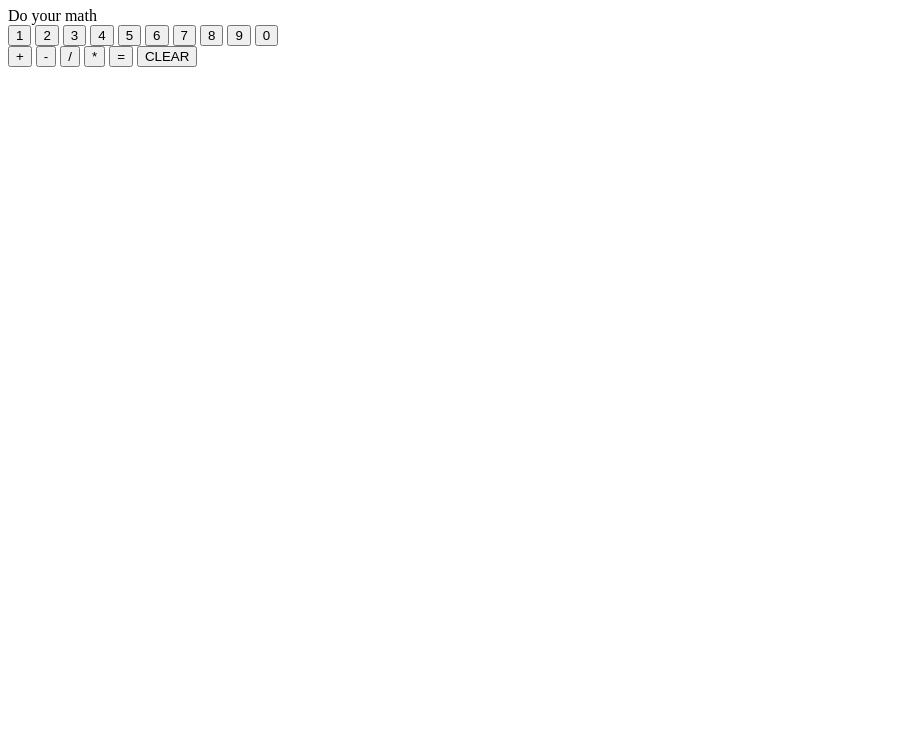
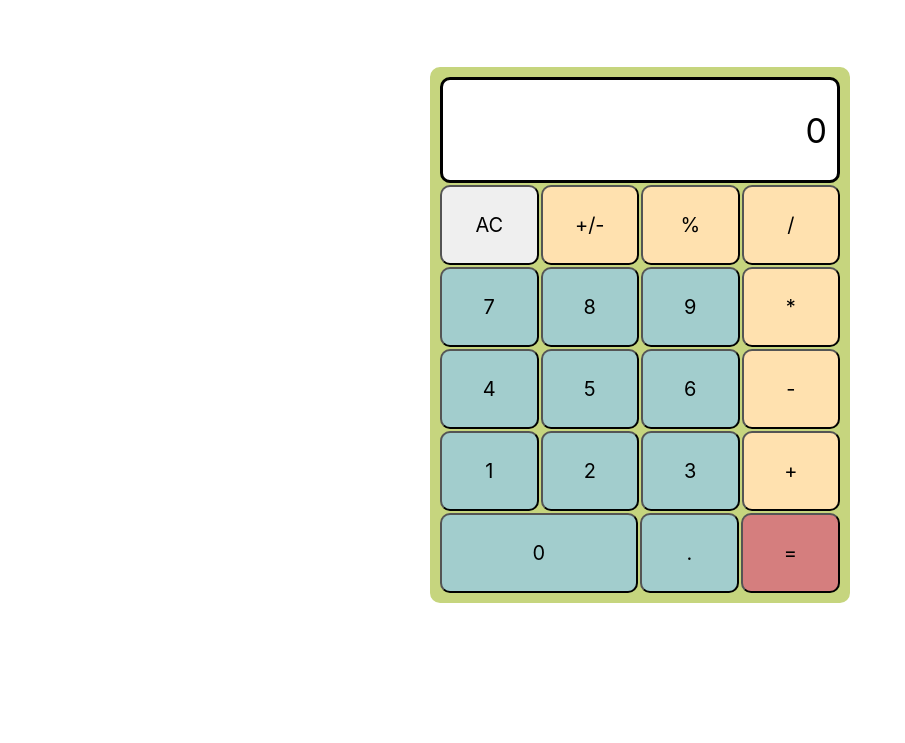
Before and after one commit to grrdmtr/calculator, a plain HTML site: page index.html in a window 1280 px wide. Shown: the part 73-816 px from the top of the page, without its empty margins (0-905 px from the left). Drawn offline with Linux system fonts and the light colour scheme.

Commit message:
Created UI, plus percent operand

```diff
--- a/index.html
+++ b/index.html
@@ -7,30 +7,40 @@
         <link rel="stylesheet" href="style.css">
     </head>
     <body>
-        <header>
-            <h1>Calculator</h1>
-        </header>
-            <div class="display">Do your math</div>
-            <div class="digits">
-                <button id="btn" value="1" class="digit">1</button>
-                <button id="btn" value="2" class="digit">2</button>
-                <button id="btn" value="3" class="digit">3</button>
-                <button id="btn" value="4" class="digit">4</button>
-                <button id="btn" value="5" class="digit">5</button>
-                <button id="btn" value="6" class="digit">6</button>
-                <button id="btn" value="7" class="digit">7</button>
-                <button id="btn" value="8" class="digit">8</button>
-                <button id="btn" value="9" class="digit">9</button>
-                <button id="btn" value="0" class="digit">0</button>
+        <div class="calc">
+            <div class="elements">
+                <div class="display">0</div>
+                <div class="row">
+                    <button id="clear" value="CLEAR" class="clear">AC</button>
+                    <button id="operator" value="-" class="operand">+/-</button>
+                    <button id="operator" value="%" class="percent">%</button>
+                    <button id="operator" value="/" class="divide">/</button>
+                </div>
+                <div class="row">
+                    <button id="btn" value="7" class="digit">7</button>
+                    <button id="btn" value="8" class="digit">8</button>
+                    <button id="btn" value="9" class="digit">9</button>
+                    <button id="operator" value="*" class="multiply">*</button>
+                </div>
+                <div class="row">
+                    <button id="btn" value="4" class="digit">4</button>
+                    <button id="btn" value="5" class="digit">5</button>
+                    <button id="btn" value="6" class="digit">6</button>
+                    <button id="operator" value="-" class="substract">-</button>
+                </div>
+                <div class="row">
+                    <button id="btn" value="1" class="digit">1</button>
+                    <button id="btn" value="2" class="digit">2</button>
+                    <button id="btn" value="3" class="digit">3</button>
+                    <button id="operator" value="+" class="add">+</button>
+                </div>
+                <div class="row">
+                    <button id="btn" value="0" class="digit">0</button>
+                    <button id="dot" value="." class="digit">.</button>
+                    <button id="result" value="=" class="equal">=</button>
+                </div>
             </div>
-            <div class="operators">
-                <button id="operator" value="+" class="add">+</button>
-                <button id="operator" value="-" class="substract">-</button>
-                <button id="operator" value="/" class="divide">/</button>
-                <button id="operator" value="*" class="multiply">*</button>
-                <button id="result" value="=" class="equal">=</button>
-                <button id="clear" value="CLEAR" class="clear">CLEAR</button>
-            </div>
+        </div>
 
     </body>
 </html>
--- a/js-file.js
+++ b/js-file.js
@@ -14,9 +14,20 @@ function divide (a,b) {
     return a / b;
 };
 
+function percent (a,b) {
+    if (displayedValue1 === undefined) {
+        displayedValue2 = parseFloat(displayedValue2)/100;
+        display.textContent = displayedValue2;
+     } else {
+        displayedValue2 = displayedValue1 * (displayedValue2/100);
+        display.textContent = displayedValue2;
+     }
+}
+
 const operate = (a,b,operand) => {
-    a = parseInt(displayedValue1);
-    b = parseInt(displayedValue2);
+    if (displayedValue2 === '') return;
+    a = parseFloat(displayedValue1);
+    b = parseFloat(displayedValue2);
     operand = operator;
             if (operator === "add") {
                 solution = add(a,b);
@@ -24,12 +35,15 @@ const operate = (a,b,operand) => {
                 solution = substract(a,b);
             } else if (operator === "multiply") {
                 solution = multiply(a,b);
+            } else if (operator === "divide" && b === 0) {
+                solution = '';
+                display.textContent = 'THE NUCLEAR BOMB WAS LAUNCHED';
             } else if (operator === "divide") {
                 solution = divide(a,b);
             }
             displayedValue1 = solution;
-            displayedValue2 = "";
-            display.textContent = solution;
+            displayedValue2 = '';
+            display.textContent = solution.toFixed(4).replace(/\.?0+$/, '');
             console.log(`The solution is ${solution}`);
 };
 
@@ -40,46 +54,56 @@ const digitButtons = document.querySelectorAll('.digit');
 
 digitButtons.forEach (btn => btn.addEventListener('click', displayDigit));
 
-let displayedValue1 = "";
-let displayedValue2 = "";
-let displayedValue3 = "";
+let displayedValue1 = undefined;
+let displayedValue2 = '';
 let solution = 0;
 let operator = "";
 
 function displayDigit() {
     displayedValue2 += this.value;
+    if (displayedValue2.split('').includes(".")) {
+        document.getElementById('dot').disabled = true;
+    } else {
+        document.getElementById('dot').disabled = false;
+    }
     display.textContent = displayedValue2;
-    displayedValue3 = parseInt(displayedValue2);
+
     console.log(displayedValue2);
 }
 
 function getOperator() {
-    operator = this.className;
-    if (displayedValue1 === '') {
+    if (displayedValue1 == undefined) {
+        operator = this.className;
         displayedValue1 = displayedValue2;
         displayedValue2 = "";
         console.log(operator);
-    } else if (displayedValue1 === solution && displayedValue2 != ''){
+    } else if (displayedValue1 != undefined && displayedValue2 != undefined){
         console.log(displayedValue2);
-        operate()
+        operate();
+        operator = this.className;
+    } else {
+        operator = this.className;
     }
 }
 
 function clear() {
-    displayedValue1 = "";
-    displayedValue2 = "";
-    display.textContent = "Do your math";
+    displayedValue1 = undefined;
+    displayedValue2 = '';
+    display.textContent = '0';
 
 }
 
+const percentBtn = document.querySelector('.percent');
+percentBtn.addEventListener('click', percent);
+
 const operatorBtns = document.querySelectorAll('#operator');
 
-operatorBtns.forEach( btn => btn.addEventListener('click', getOperator))
+operatorBtns.forEach(btn => btn.addEventListener('click', getOperator))
 
-const equalBtn = document.querySelector('.equal');
+const equalBtn = document.querySelector('#result');
 
 equalBtn.addEventListener('click', operate);
 
-const clearBtn = document.querySelector('.clear');
+const clearBtn = document.querySelector('#clear');
 
 clearBtn.addEventListener('click', clear);
--- a/style.css
+++ b/style.css
@@ -0,0 +1,63 @@
+body {
+    font-family: -apple-system, BlinkMacSystemFont, 'Segoe UI', Roboto, Oxygen, Ubuntu, Cantarell, 'Open Sans', 'Helvetica Neue', sans-serif;
+}
+
+.elements {
+    width: 400px;
+    display: flex;
+    flex-direction: column;
+    gap: 2px;
+    text-align: center;
+    border: solid;
+    border-width: 10px;
+    border-radius: 10px;
+    background: #C6D57E;
+    border-color: #C6D57E;
+}
+.row {
+    display: flex;
+    justify-content: center;
+    gap: 2px;
+}
+button {
+    font-family: -apple-system, BlinkMacSystemFont, 'Segoe UI', Roboto, Oxygen, Ubuntu, Cantarell, 'Open Sans', 'Helvetica Neue', sans-serif;
+    font-size: 20px;
+    padding: 10px;
+    width: 100px;
+    height: 80px;
+    border-radius: 10px;
+}
+button[value="0"] {
+    width: 200px;
+}
+button[value="="] {
+    background: #D57E7E;
+}
+button:active {
+    transform: translateY(2px);
+  }
+.calc {
+    display: flex;
+    min-height: 95vh;
+    height: 100vh;
+    justify-content: center;
+    align-items: center;
+}
+.display {
+    height: 100px;
+    border: solid;
+    display: flex;
+    justify-content: flex-end;
+    align-items: center;
+    font-size: 34px;
+    padding-right: 10px;
+    background: white;
+    border-radius: 10px;
+}
+.digit {
+    background-color: #A2CDCD;
+
+}
+#operator {
+    background: #FFE1AF;
+}
```
